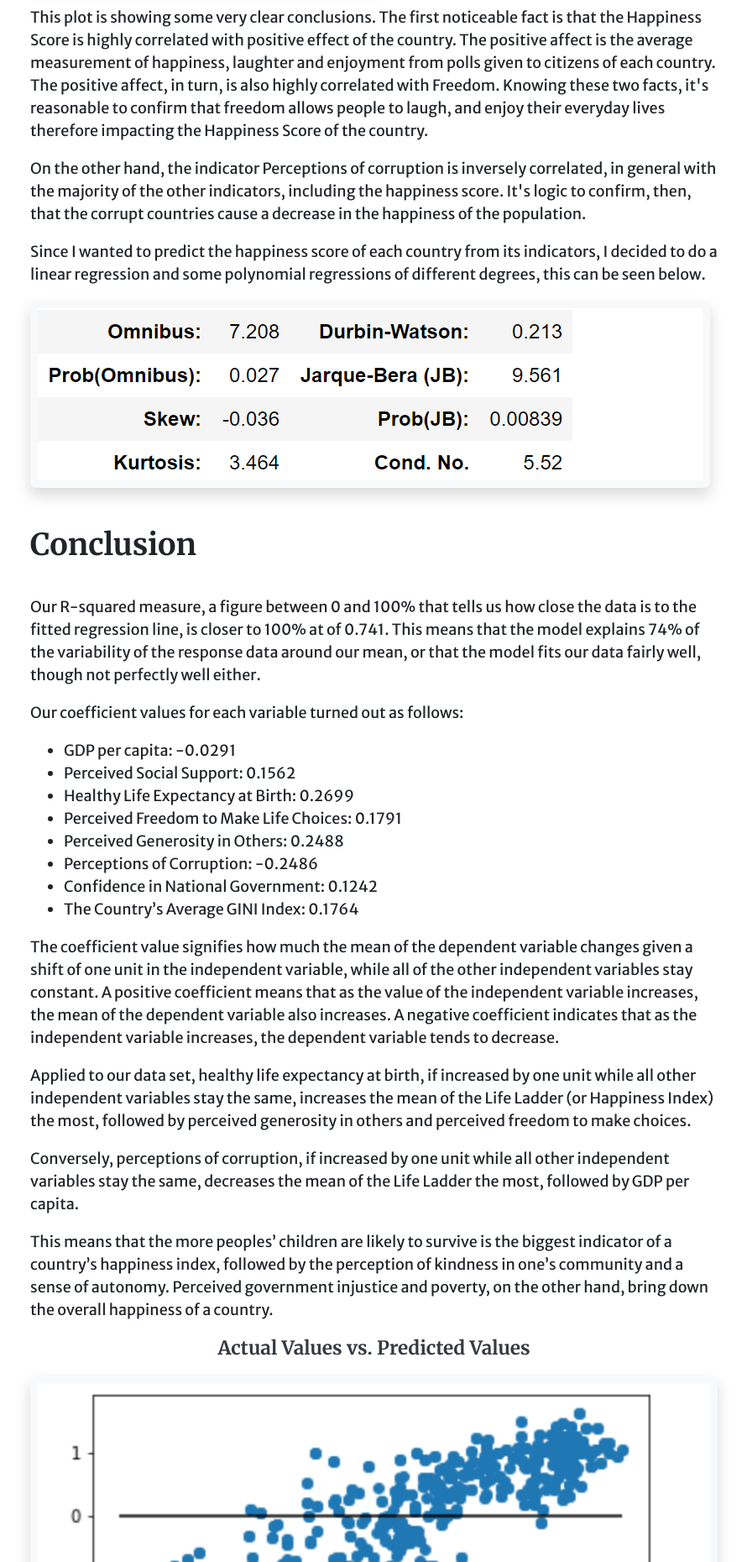
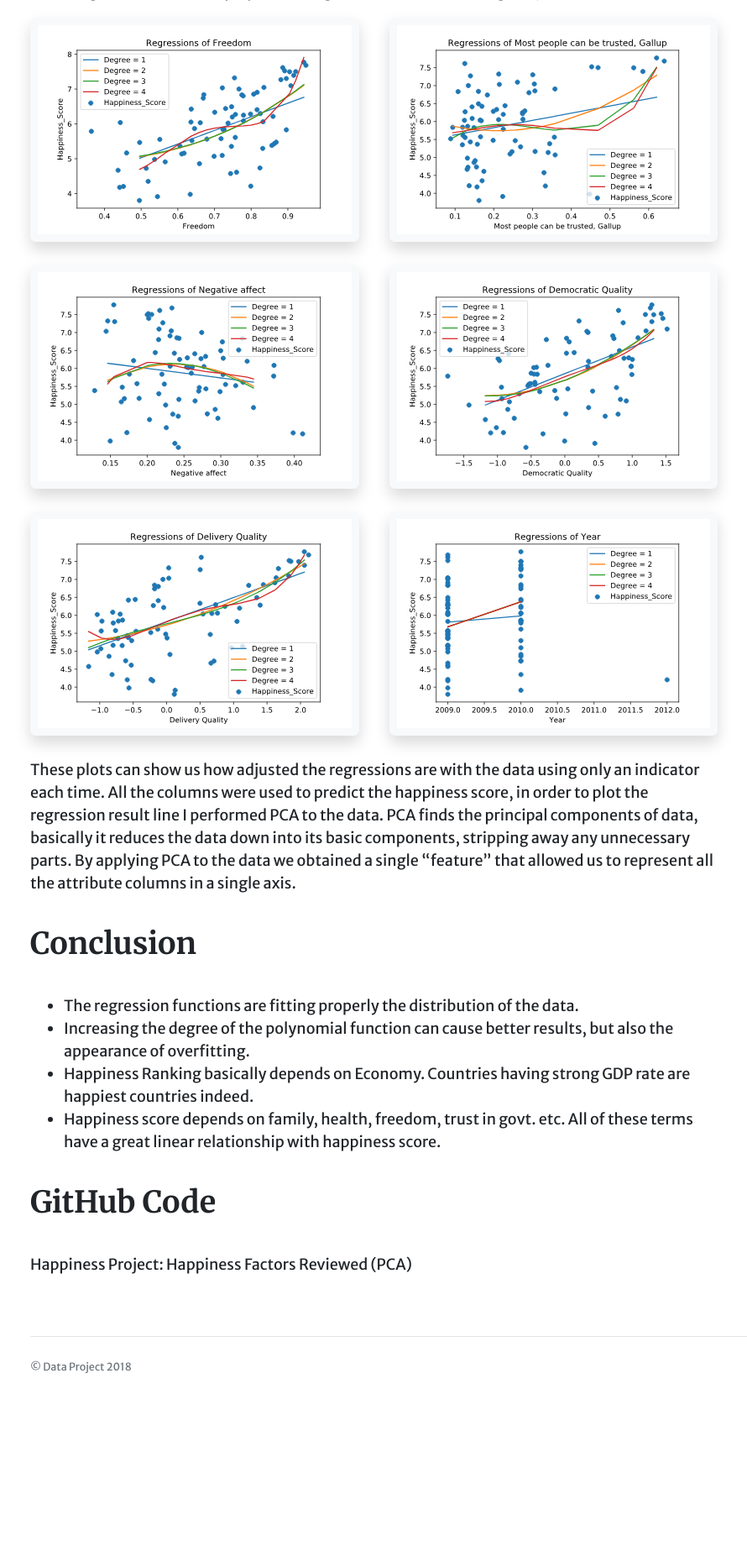
Before and after one commit to JosefinaAureaAmaro/04_Project_Python_MachineLearning, a Python web app: template templates/carolina.html in a window 1280 px wide. Shown: the part 1798-3658 px from the top of the page at 84% size, without its empty margins (52-942 px from the left). After the commit the page ends 3434 px from the top, so only its background shows below. Run offline with Jinja, Linux system fonts and the light colour scheme; the template is opened without the code that fills it, so the values that code supplies are empty.

Commit message:
to finalize carolina's webpage

```diff
--- a/templates/carolina.html
+++ b/templates/carolina.html
@@ -104,19 +104,12 @@
                <!-- Page Content -->
                 <!--This is one long column-->
                 <div class="col-lg-9 order-lg-1">
-                    <h2 id="hypothesis" class="py-3">Hypothesis</h2>
-                    <p>STILL NEED.</p>
 
                     <h2 id="model_details" class="py-3">Model Details &amp; Objectives </h2>
                     <p>There are many factors that affect directly or indirectly the general happiness of a country. Being such a subjective matter, knowing exactly what factors are the ones that influence the happiness of a population the most is a challenge. For my analysis I used the World Happiness report from 2019, this report contains information about a Happiness Score of each country which has been computed using the answers from a statistically representative survey.</p>
 
-                    <p>DIDNT MENTION MODEL</p>
 
-
-                    <h2 id="data_cleaning" class="py-3">Data Cleaning</h2>
-                    <p>NEED</p>
-
-                    <h2 id="data_analysis" class="py-3">Data Analysis</h2>
+                    <h2 id="data_analysis" class="py-3">Data Cleaning &amp; Data Analysis</h2>
 
                     <p>As an outline the following steps were taken for the analysis:</p>
                     <ul>
@@ -138,37 +131,36 @@
 
                     <p>Since I wanted to predict the happiness score of each country from its indicators,  I decided to do a linear regression and some polynomial regressions of different degrees, this can be seen below.</p>
 
-<!--                        <h2 class="h5 text-center text-dark">Wages vs. Happiness</h2>                    -->
-                        <img src="img/sofia/output3.PNG" class="img-fluid img-thumbnail img-thumbnail-hover mb-4" alt="OLS 3">
+                     <div class="row">
+                        <div class="col-sm-6">
+                                <img src="img/carolina/regression%20deliver%20quality.svg" class="img-fluid img-thumbnail img-thumbnail-hover mb-4" alt="reg 1">
+                        </div>
+                        <div class="col-sm-6">
+                                <img src="img/carolina/regression%20democratic%20quality.svg" class="img-fluid img-thumbnail img-thumbnail-hover mb-4" alt="reg 2">
+                        </div>
+                        <div class="col-sm-6">
+                                <img src="img/carolina/regression%20freedom.svg" class="img-fluid img-thumbnail img-thumbnail-hover mb-4" alt="reg 3">
+                        </div>
+                        <div class="col-sm-6">
+                                <img src="img/carolina/regression%20Gallup.svg" class="img-fluid img-thumbnail img-thumbnail-hover mb-4" alt="reg 4">
+                        </div>
+                        <div class="col-sm-6">
+                                <img src="img/carolina/regression%20GINI%20Index%20World%20Bank%20Estimate.svg" class="img-fluid img-thumbnail img-thumbnail-hover mb-4" alt="reg5">
+                         </div>
+                        <div class="col-sm-6">
+                                <img src="img/carolina/regression%20most%20people%20can%20be%20trusted.svg" class="img-fluid img-thumbnail img-thumbnail-hover mb-4" alt="reg6">
+                         </div>
+                    </div>
+
+                    <p>These plots can show us how adjusted the regressions are with the data using only an indicator each time. All the columns were used to predict the happiness score, in order to plot the regression result line I performed PCA to the data. PCA finds the principal components of data, basically it reduces the data down into its basic components, stripping away any unnecessary parts. By applying PCA to the data we obtained a single “feature” that allowed us to represent all the attribute columns in a single axis.</p>
 
                     <h2 id="conclusion" class="py-3">Conclusion</h2>
-                    <p>Our R-squared measure, a figure between 0 and 100% that tells us how close the data is to the fitted regression line, is closer to 100% at of 0.741. This means that the model explains 74% of the variability of the response data around our mean, or that the model fits our data fairly well, though not perfectly well either.</p>
-
-                    <p>Our coefficient values for each variable turned out as follows:</p>
                     <ul>
-                        <li>GDP per capita: -0.0291</li>
-                        <li>Perceived Social Support: 0.1562</li>
-                        <li>Healthy Life Expectancy at Birth: 0.2699</li>
-                        <li>Perceived Freedom to Make Life Choices: 0.1791</li>
-                        <li>Perceived Generosity in Others: 0.2488</li>
-                        <li>Perceptions of Corruption: -0.2486</li>
-                        <li>Confidence in National Government: 0.1242</li>
-                        <li>The Country’s Average GINI Index: 0.1764</li>
+                        <li>The regression functions are fitting properly the distribution of the data.</li>
+                        <li>Increasing the degree of the polynomial function can cause better results, but also the appearance of overfitting.</li>
+                        <li>Happiness Ranking basically depends on Economy. Countries having strong GDP rate are happiest countries indeed.</li>
+                        <li>Happiness score depends on family, health, freedom, trust in govt. etc. All of these terms have a great linear relationship with happiness score.</li>
                     </ul>
-
-                    <p>The coefficient value signifies how much the mean of the dependent variable changes given a shift of one unit in the independent variable, while all of the other independent variables stay constant. A positive coefficient means that as the value of the independent variable increases, the mean of the dependent variable also increases. A negative coefficient indicates that as the independent variable increases, the dependent variable tends to decrease.</p>
-
-                    <p>Applied to our data set, healthy life expectancy at birth, if increased by one unit while all other independent variables stay the same, increases the mean of the Life Ladder (or Happiness Index) the most, followed by perceived generosity in others and perceived freedom to make choices.</p>
-
-                    <p>Conversely, perceptions of corruption, if increased by one unit while all other independent variables stay the same, decreases the mean of the Life Ladder the most, followed by GDP per capita. </p>
-
-                    <p>This means that the more peoples’ children are likely to survive is the biggest indicator of a country’s happiness index, followed by the perception of kindness in one’s community and a sense of autonomy. Perceived government injustice and poverty, on the other hand, bring down the overall happiness of a country.</p>
-
-                     <h2 class="h5 text-center text-dark">Actual Values vs. Predicted Values</h2>
-                    <img src="img/sofia/output4.PNG" class="img-fluid img-thumbnail img-thumbnail-hover mb-4" alt="OLS 1">
-
-                    <p>To push our model further, we visualized the differences between the actual values of y and our predictions. Our graph shows a fairly compact scatter plot that tilts at a 45 degree angle. This slope, tending away from the 0 horizontal line, suggests that less of our X variables have an impact on y. The points closer to the 0 line would suggest that those variables are more closely correlated to y. With more time, our team would have assigned a different color to each X variable to visualize the distance of each one from the 0 line in this cluster and determining the most impactful ones. </p>
-
 
                     <h2 id="code" class="py-3">GitHub Code</h2>
                     <p>Happiness Project: Happiness Factors Reviewed (PCA)</p>
```
Lines whose indentation alone changed are shown as unchanged.
